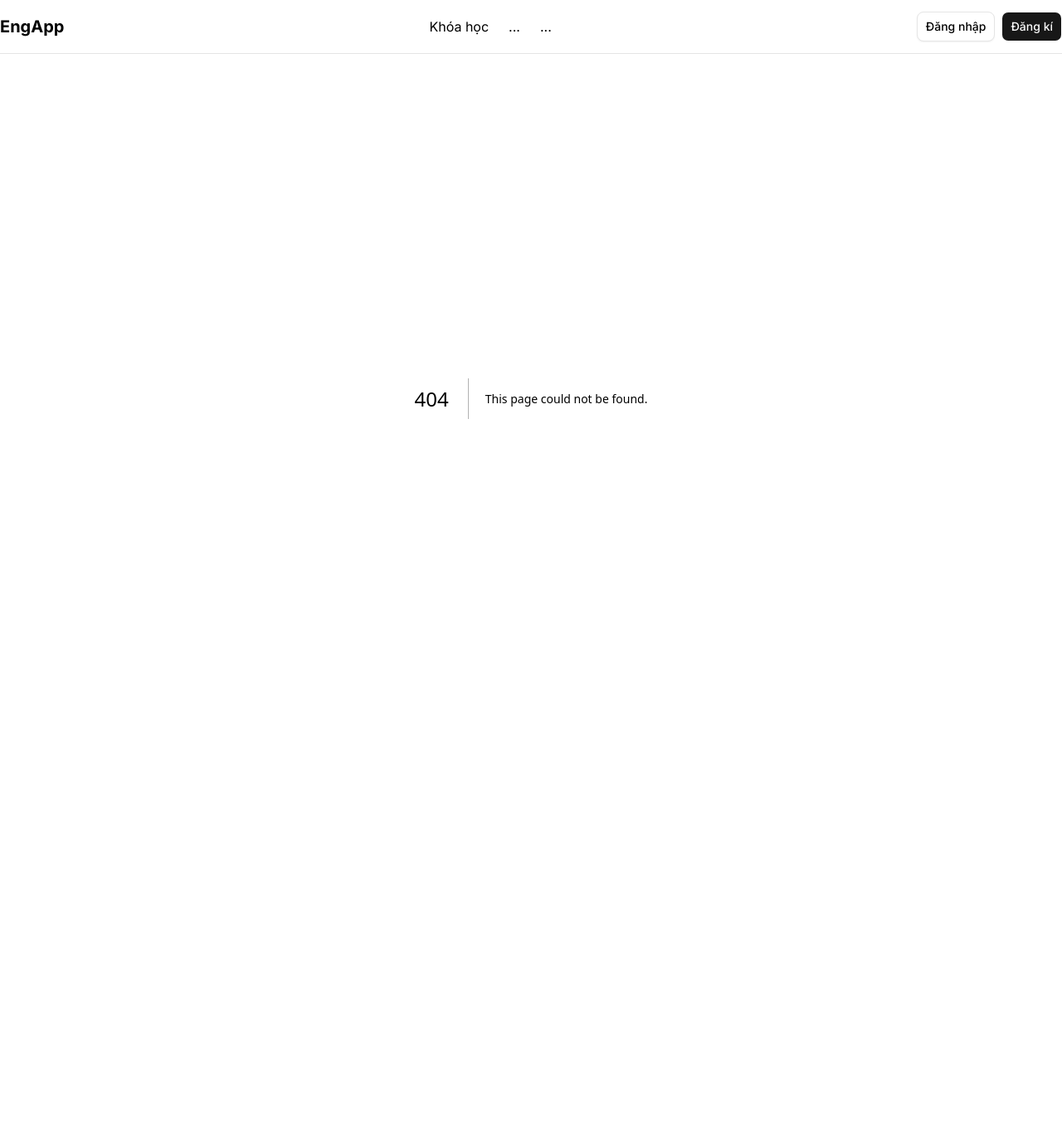
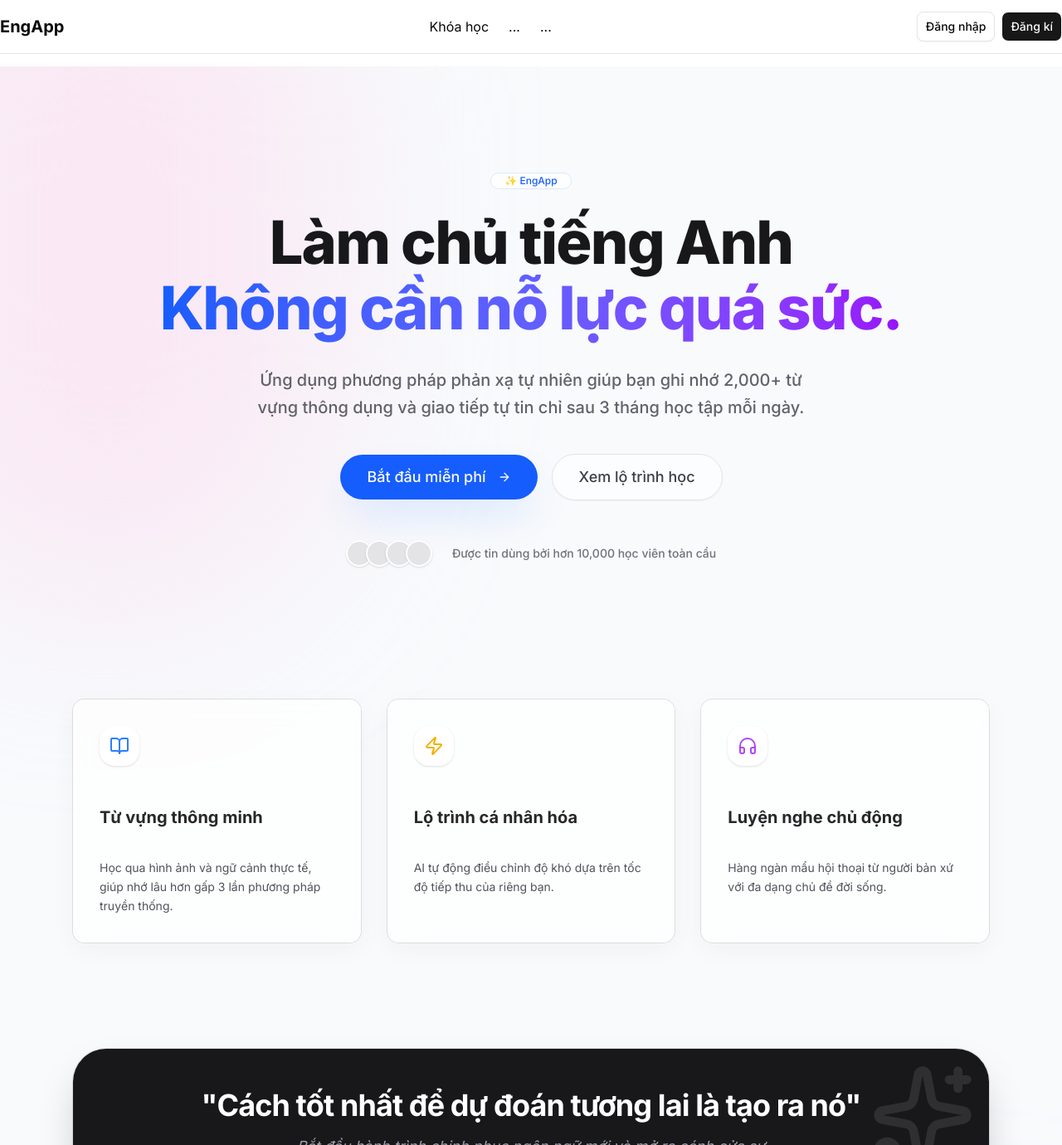
Before and after one commit to bgHann/english-learning-frontend, a Next.js app: page /Landing in a window 1280 px wide. Before the commit this address had no page. Shown: the top 1380 px of the page at 83% size. Before the commit the page ends 880 px from the top, so only its background shows below. Built offline with nearby package versions, Linux system fonts and the light colour scheme.

Commit message:
trang chính của app

```diff
--- /dev/null
+++ b/src/app/Landing/page.tsx
@@ -0,0 +1,179 @@
+"use client";
+
+import { Card } from "@/components/ui/card";
+import { Button } from "@/components/ui/button";
+import { Badge } from "@/components/ui/badge"; // Giả sử bạn có component Badge từ shadcn
+import {
+  ArrowRight,
+  CheckCircle2,
+  Headphones,
+  BookOpen,
+  Sparkles,
+  Zap,
+} from "lucide-react"; // Import icon để nhìn chuyên nghiệp hơn
+
+export default function LandingPage() {
+  return (
+    <div className="relative min-h-screen w-full overflow-hidden bg-slate-50 selection:bg-blue-100 font-sans">
+      {/* 🌈 Nghệ thuật hóa Background */}
+      <div className="absolute inset-0 z-0">
+        <div className="absolute top-[-10%] left-[-10%] w-[40%] h-[40%] rounded-full bg-pink-200/40 blur-[120px]" />
+        <div className="absolute bottom-[-10%] right-[-10%] w-[40%] h-[40%] rounded-full bg-blue-200/40 blur-[120px]" />
+      </div>
+
+      <div className="relative z-10 max-w-6xl mx-auto px-6">
+        {/* --- HERO SECTION --- */}
+        <section className="pt-32 pb-20 flex flex-col items-center text-center">
+          <Badge
+            variant="secondary"
+            className="mb-6 px-4 py-1 rounded-full bg-white/80 border-blue-100 text-blue-600 animate-fade-in"
+          >
+            ✨ EngApp
+          </Badge>
+
+          <h1 className="text-5xl md:text-7xl font-extrabold text-zinc-900 tracking-tight leading-[1.1] max-w-4xl">
+            Làm chủ tiếng Anh <br />
+            <span className="bg-clip-text text-transparent bg-gradient-to-r from-blue-600 via-indigo-500 to-purple-600">
+              Không cần nỗ lực quá sức.
+            </span>
+          </h1>
+
+          <p className="mt-8 text-lg md:text-xl text-zinc-600 leading-relaxed max-w-2xl font-medium opacity-90">
+            Ứng dụng phương pháp phản xạ tự nhiên giúp bạn ghi nhớ 2,000+ từ
+            vựng thông dụng và giao tiếp tự tin chỉ sau 3 tháng học tập mỗi
+            ngày.
+          </p>
+
+          <div className="flex flex-col sm:flex-row justify-center gap-4 mt-10">
+            <Button className="h-14 px-8 text-lg rounded-full shadow-2xl shadow-blue-500/20 bg-blue-600 hover:bg-blue-700 transition-all hover:scale-105 active:scale-95 group">
+              Bắt đầu miễn phí
+              <ArrowRight className="ml-2 w-5 h-5 group-hover:translate-x-1 transition-transform" />
+            </Button>
+
+            <Button
+              variant="outline"
+              className="h-14 px-8 text-lg rounded-full border-zinc-200 bg-white/50 backdrop-blur-sm text-zinc-700 hover:bg-zinc-50 transition-all"
+            >
+              Xem lộ trình học
+            </Button>
+          </div>
+
+          <div className="mt-12 flex items-center gap-6 text-sm text-zinc-500 font-medium">
+            <div className="flex -space-x-2">
+              {[1, 2, 3, 4].map((i) => (
+                <div
+                  key={i}
+                  className="w-8 h-8 rounded-full border-2 border-white bg-zinc-200 shadow-sm"
+                />
+              ))}
+            </div>
+            <span>Được tin dùng bởi hơn 10,000 học viên toàn cầu</span>
+          </div>
+        </section>
+
+        {/* --- gioithiue --- */}
+        <section className="py-20 grid grid-cols-1 md:grid-cols-3 gap-8">
+          {[
+            {
+              icon: <BookOpen className="text-blue-500" />,
+              title: "Từ vựng thông minh",
+              desc: "Học qua hình ảnh và ngữ cảnh thực tế, giúp nhớ lâu hơn gấp 3 lần phương pháp truyền thống.",
+            },
+            {
+              icon: <Zap className="text-yellow-500" />,
+              title: "Lộ trình cá nhân hóa",
+              desc: "AI tự động điều chỉnh độ khó dựa trên tốc độ tiếp thu của riêng bạn.",
+            },
+            {
+              icon: <Headphones className="text-purple-500" />,
+              title: "Luyện nghe chủ động",
+              desc: "Hàng ngàn mẩu hội thoại từ người bản xứ với đa dạng chủ đề đời sống.",
+            },
+          ].map((item, i) => (
+            <Card
+              key={i}
+              className="group p-8 border-none bg-white/70 backdrop-blur-lg shadow-[0_8px_30px_rgb(0,0,0,0.04)] hover:shadow-[0_8px_30px_rgb(0,0,0,0.12)] hover:-translate-y-2 transition-all duration-300"
+            >
+              <div className="w-12 h-12 rounded-2xl bg-white shadow-sm flex items-center justify-center mb-6 group-hover:scale-110 transition-transform">
+                {item.icon}
+              </div>
+              <h3 className="text-xl font-bold text-zinc-800 mb-3">
+                {item.title}
+              </h3>
+              <p className="text-zinc-600 text-sm leading-relaxed">
+                {item.desc}
+              </p>
+            </Card>
+          ))}
+        </section>
+
+        {/* --- card --- */}
+        <section className="py-12">
+          <Card className="relative overflow-hidden border-none bg-zinc-900 p-12 text-center rounded-[2.5rem] shadow-2xl">
+            <div className="absolute top-0 right-0 p-4 opacity-10">
+              <Sparkles className="w-32 h-32 text-white" />
+            </div>
+            <div className="relative z-10 flex flex-col items-center gap-4">
+              <h2 className="text-3xl md:text-4xl font-bold text-white tracking-tight">
+                "Cách tốt nhất để dự đoán tương lai là tạo ra nó"
+              </h2>
+              <p className="text-zinc-400 text-lg max-w-xl italic">
+                Bắt đầu hành trình chinh phục ngôn ngữ mới và mở ra cánh cửa sự
+                nghiệp quốc tế ngay hôm nay.
+              </p>
+              <div className="mt-4 flex gap-2">
+                {[1, 2, 3, 4, 5].map((s) => (
+                  <span key={s} className="text-yellow-400 text-xl">
+                    ★
+                  </span>
+                ))}
+              </div>
+              <p className="text-white font-semibold">
+                4.9/5 điểm đánh giá từ người dùng App Store
+              </p>
+            </div>
+          </Card>
+        </section>
+
+        {/* --- roadmap --- */}
+        <section className="py-24">
+          <div className="text-center mb-16">
+            <h2 className="text-3xl md:text-4xl font-extrabold text-zinc-900 tracking-tight">
+              Lộ trình chuẩn khung Châu Âu (CEFR)
+            </h2>
+            <p className="text-zinc-500 mt-4">
+              Từng bước chinh phục từ cơ bản đến thành thạo
+            </p>
+          </div>
+
+          <div className="grid grid-cols-2 md:grid-cols-4 gap-6">
+            {[
+              { lv: "A1", label: "Cơ bản", color: "bg-green-500" },
+              { lv: "A2", label: "Sơ cấp", color: "bg-blue-500" },
+              { lv: "B1", label: "Trung cấp", color: "bg-purple-500" },
+              { lv: "B2", label: "Cao cấp", color: "bg-orange-500" },
+            ].map((item, index) => (
+              <Card
+                key={index}
+                className="group relative p-10 text-center border-zinc-100 bg-white hover:border-blue-200 hover:shadow-xl transition-all duration-500 cursor-pointer rounded-3xl"
+              >
+                <div
+                  className={`w-2 h-2 rounded-full ${item.color} mx-auto mb-4 shadow-lg`}
+                />
+                <p className="text-4xl font-black text-zinc-900 mb-1">
+                  {item.lv}
+                </p>
+                <p className="text-sm font-bold text-zinc-400 uppercase tracking-widest leading-none">
+                  {item.label}
+                </p>
+                <div className="mt-6 flex justify-center opacity-0 group-hover:opacity-100 transition-opacity">
+                  <CheckCircle2 className="text-blue-600 w-6 h-6" />
+                </div>
+              </Card>
+            ))}
+          </div>
+        </section>
+      </div>
+    </div>
+  );
+}
```
